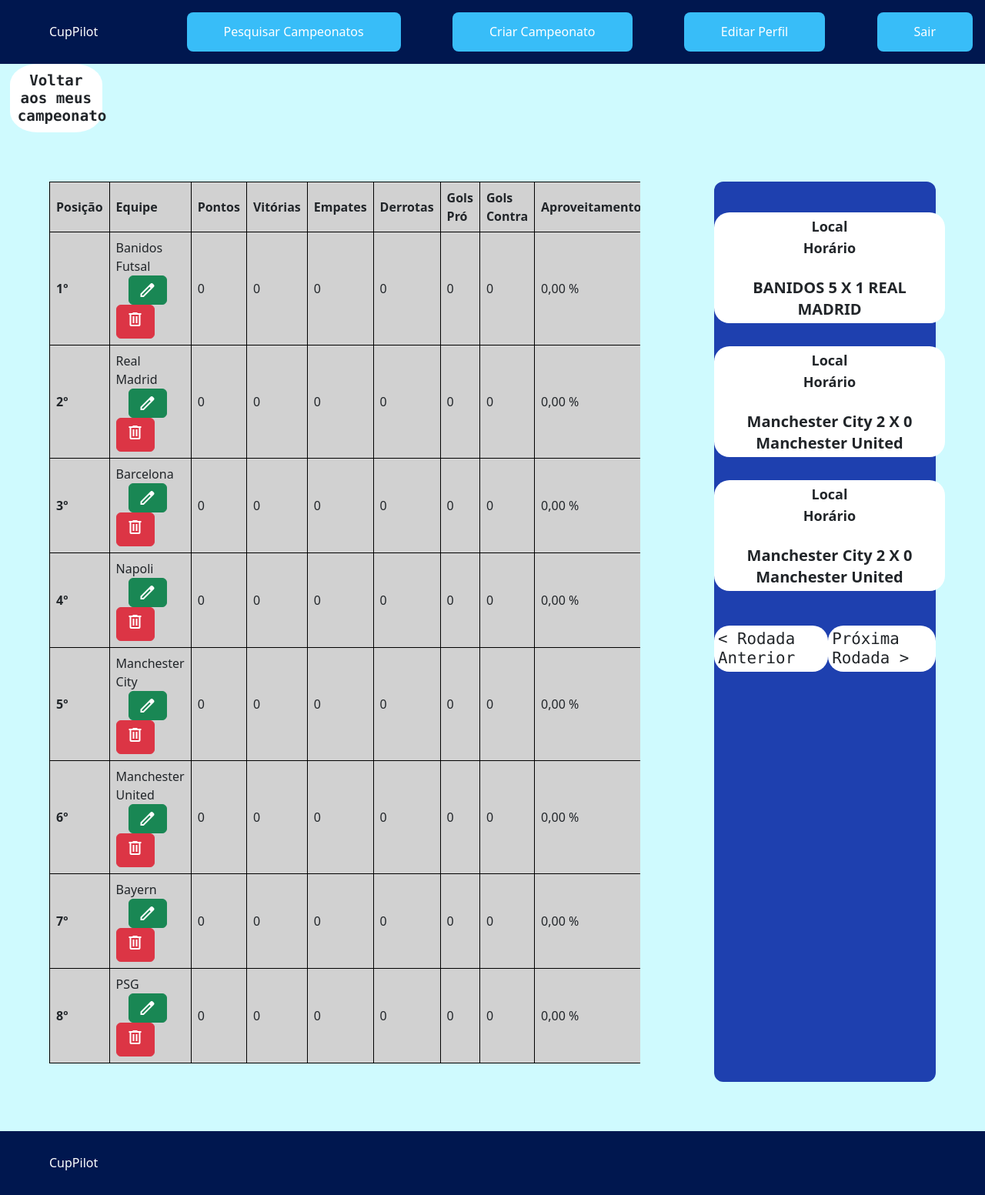
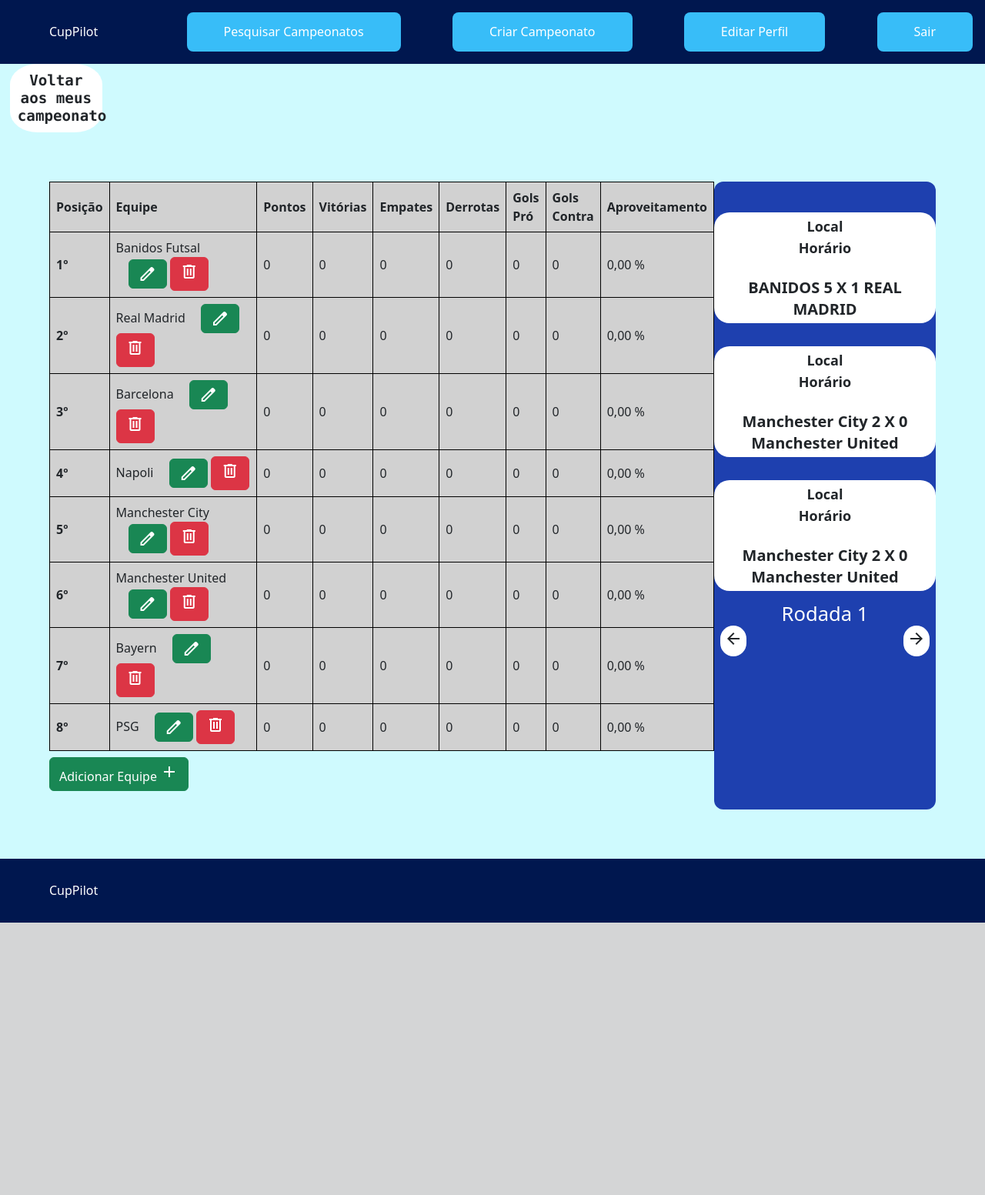
Before and after one commit to DiogoMelloDM7/CupPilot, a Django app: page /editcampeonato/1 in a window 1280 px wide. Shown: the whole page at 77% size. After the commit the page ends 1199 px from the top, so only its background shows below. Run offline with Django 4.2, Linux system fonts and the light colour scheme; a user stored in the database is signed in; data comes from the database, SQL or seed files in the repository; both versions use the stored data as it was after the commit.

Commit message:
Problema resolvido

```diff
--- a/campeonato/models.py
+++ b/campeonato/models.py
@@ -37,7 +37,7 @@
     vitorias = models.IntegerField(blank=True, null=True, default=0)
     empates = models.IntegerField(blank=True, null=True, default=0)
     derrotas = models.IntegerField(blank=True, null=True, default=0)
-    aproveitamento = models.DecimalField(max_digits=5, decimal_places=2, default=0)
+    aproveitamento = models.DecimalField(max_digits=5, decimal_places=2, default=0, blank=True, null=True)
 
     def __str__(self):
         return self.nome + " - " + self.campeonato.nome
--- a/campeonato/templates/editcampeonato.html
+++ b/campeonato/templates/editcampeonato.html
@@ -9,7 +9,7 @@
         <h1><a href="{% url 'campeonato:meuscampeonatos' %}">Voltar aos meus campeonato </a></h1>
     </div>
     <div class="lg:py-16 px-16 justify-between w-full flex flex-col lg:flex-row">
-    <div class="flex w-full lg:w-8/12 mb-4 lg:mb-0">
+    <div class="flex w-full lg:w-9/12 mb-4 lg:mb-0">
         <div class='overflow-x-auto'>
         <table class='table-auto'>
             <tr>
@@ -37,8 +37,23 @@
             {% endfor %}
 
         </table>
+        <div class='btn btn-success mt-2'>
+            <button onclick="exibeAdicionarEquipe()" id='botaoadd'>Adicionar Equipe <span class="material-symbols-outlined">
+                add
+                </span></button>
+        </div>
+        <form method='post'>
+            {% csrf_token %}
+            <div class='time' id='divtime'>
+            <label for="nome">Nome da Equipe</label>
+            <input type="text" id="inome" name="nome" class='inputmenor'>
+            <input type='hidden' name='id' value="{{ object.id }}">
+            <button type='submit' class="btn btn-success my-8">Adicionar Equipe</button>
+            </div>
+        </form>
     </div>
     </div>
+
     <div class="lg:flex lg:w-3/12 bg-blue-800 flex-col rounded-xl" style='min-height:350px;'>
             <div class='jogo py-1' style='margin-top:40px;'>
                 <h1 class='text-lg font-bold'>Local </h1>
@@ -58,8 +73,13 @@
 
 
         <div class="flex justify-between">
-            <a href="#"><h1 class='avancar_voltar'>< Rodada Anterior </h1><a>
-            <a href="#"><h1 class='avancar_voltar'>Próxima Rodada ></h1></a>
+            <a href="#"><h1 class='avancar_voltar ml-2 mb-2'><span class="material-symbols-outlined">
+                arrow_back
+                </span></h1><a>
+                    <h1 style='color:white; font-size:1.6rem;'>Rodada 1</h1>
+            <a href="#"><h1 class='avancar_voltar mr-2 mb-2'><span class="material-symbols-outlined">
+                arrow_forward
+                </span></h1></a>
 
         </div>
     </div>
--- a/campeonato/views.py
+++ b/campeonato/views.py
@@ -42,6 +42,16 @@
 class EditCampeonato(LoginRequiredMixin, DetailView):
     template_name = 'editcampeonato.html'
     model = Campeonato
+
+    def post(self, request, *args, **kwargs):
+        if request.method == "POST":
+            nome = request.POST.get('nome')
+            id_camp = request.POST.get('id')
+            camp = get_object_or_404(Campeonato, id=id_camp)
+            Equipe.objects.create(campeonato=camp, nome=nome)
+            return redirect(reverse('campeonato:campeonato_edit', args=[camp.id]))
+
+
 
 
 
--- a/static/css/style.css
+++ b/static/css/style.css
@@ -51,6 +51,8 @@
     background-color: rgb(207 250 254);
 }
 
+
+
 .opcoes {
     background-color: #00174F; color: white; width: 500px; height: 100px; font-size: 1.7rem; border-radius: 10px; text-align: center; margin: 70px 100px;
 }
@@ -69,6 +71,10 @@
 
 .jogador{
     background-color: rgb(231 229 228); width:80%; min-height: 50px; font-size: 1.3rem; font-family: Consolas; font-weight: 400; text-align: left; padding: 10px 0px; margin-top: 15px; border-radius: 10px; margin-left:auto; margin-right: auto;
+}
+
+.time{
+    background-color: rgb(231 229 228); width:100%; height: 100px; font-size: 1.3rem; font-family: Consolas; font-weight: 400; text-align: left; padding: 10px 0px; margin-top: 15px; border-radius: 10px; display: none;
 }
 
 .voltar{
@@ -101,7 +107,7 @@
 }
 
 .jogo{
-    background-color: white; width: 300px; min-height: 100px; padding: 0px 10px; text-align: center; margin-left:auto;
+    background-color: white; max-width: 300px; min-height: 100px; padding: 0px 10px; text-align: center; margin-left:auto;
     margin-right:auto; margin-top: 15px; margin-bottom:15px; border-radius: 20px;
 }
 
@@ -119,6 +125,10 @@
 
 .nome{
     min-width:250px;
+}
+
+.inputmenor{
+    min-width: 250px;
 }
 
 
@@ -139,6 +149,10 @@
 
     .centro{
         margin: 0% 5%;
+    }
+    .jogo{
+        background-color: white; width: 200px; min-height: 100px; padding: 0px 10px; text-align: center; margin-left:auto;
+        margin-right:auto; margin-top: 15px; margin-bottom:15px; border-radius: 20px;
     }
 
   }
@@ -187,6 +201,9 @@
         background-color: white; width: 200px; min-height: 100px; padding: 0px 10px; text-align: center; margin-left:auto;
         margin-right:auto; margin-top: 15px; margin-bottom:15px; border-radius: 20px;
     }
+    .inputmenor{
+        max-width: 150px;
+    }
 
   }
 
@@ -214,4 +231,7 @@
     .nome{
         width:100px;
     }
+    .inputmenor{
+        width: 100px;
+    }
   }
--- a/static/js/script.js
+++ b/static/js/script.js
@@ -66,3 +66,8 @@
     div.style.display = "block";
     div2.style.display = "none";
 }
+
+function exibeAdicionarEquipe(){
+    let div = document.getElementById("divtime")
+    div.style.display = "block"
+}
```
Also changed, not shown: campeonato/templates/campeonato_dados.html (+7 -3 lines), campeonato/templates/criar_campeonato.html (+4 -3 lines), campeonato/templates/time_edit.html (+5 -2 lines), campeonato/migrations/0030_alter_equipe_aproveitamento.py (added), db.sqlite3.
